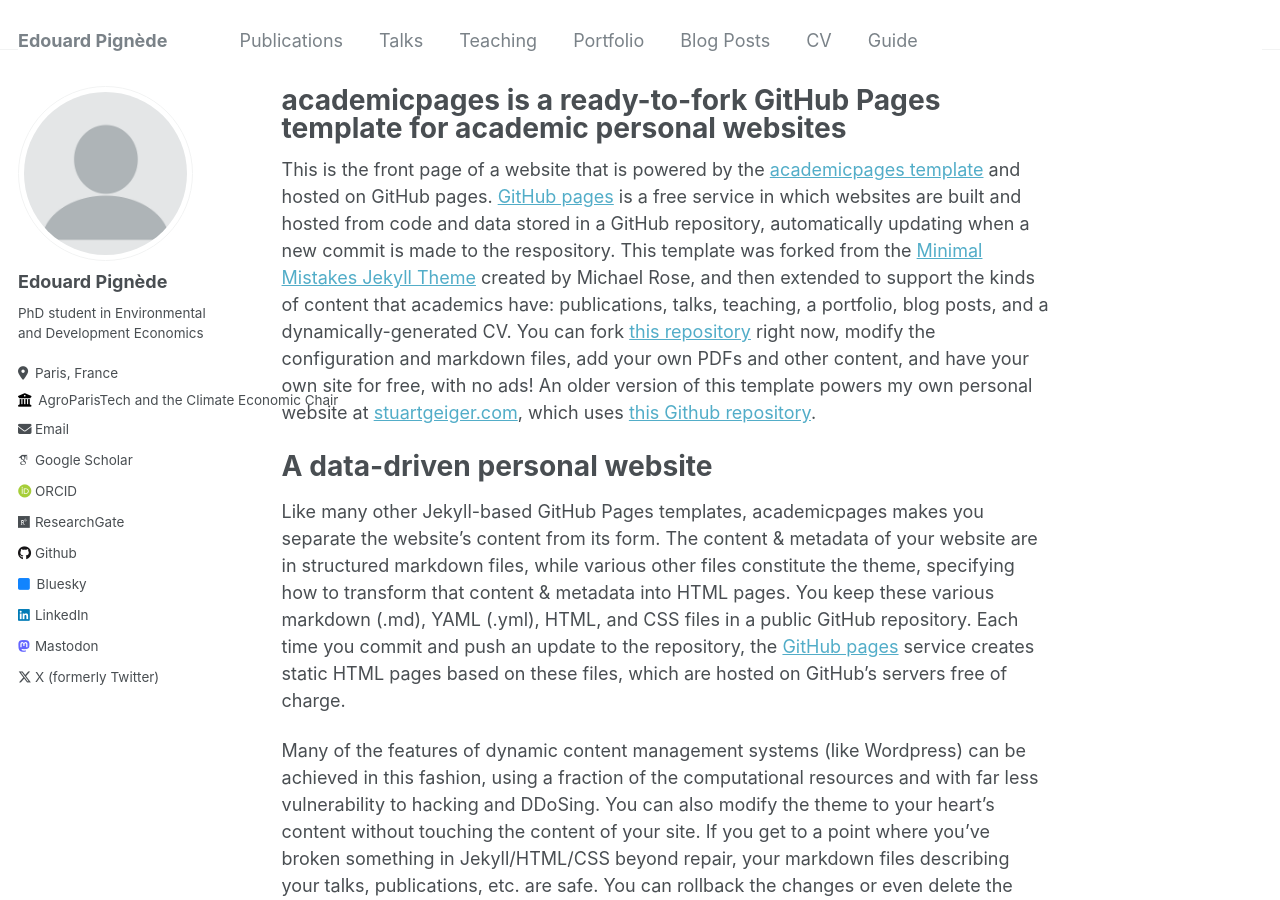
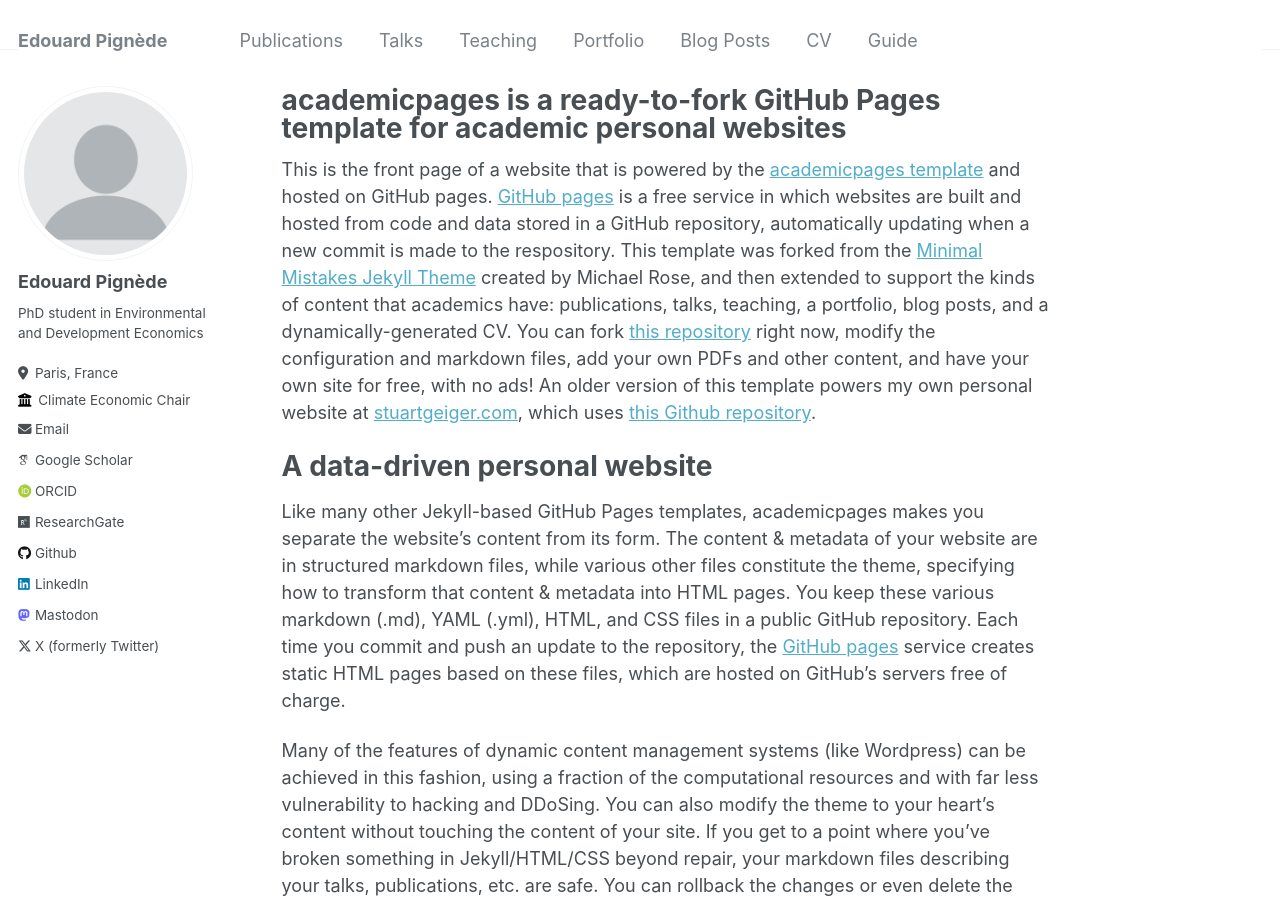
Before and after one commit to edouardpignede/edouardpignede.github.io, a Jekyll site: the page built from _pages/about.md, in a window 1280 px wide and 900 px high. Built offline with Jekyll 4.4.1, drawn with Linux system fonts in a browser that asks for light colours; some web fonts are replaced.

Commit message:
Update institution

```diff
--- a/_config.yml
+++ b/_config.yml
@@ -26,7 +26,8 @@ author:
   pronouns         : # example: "she/her"
   bio              : "PhD student in Environmental and Development Economics"
   location         : "Paris, France"
-  employer         : "AgroParisTech and the Climate Economic Chair"
+  employer         : "AgroParisTech"
+  employer         : "Climate Economic Chair"
   uri              : # URL
   email            : "edouard.pignede@gmail.com"
 
@@ -47,7 +48,7 @@ author:
   stackoverflow    : # User number or user number and name (i.e., use "1" or "1/jeff-atwood")
 
   # Social media
-  bluesky          : "bsky.app" # Replace this with you Bluesky username
+  bluesky          : # Replace this with you Bluesky username
   facebook         : # Username
   flickr           : # Username
   foursquare       : # Username
```
